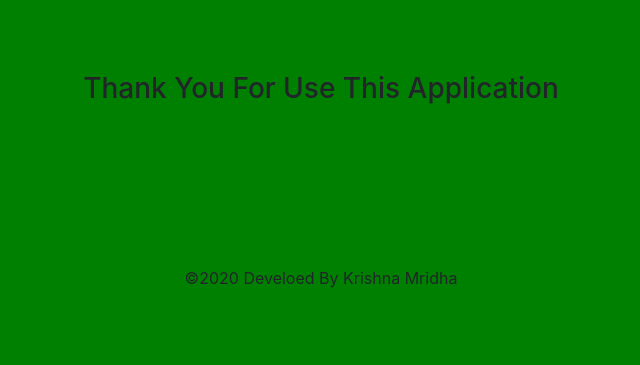
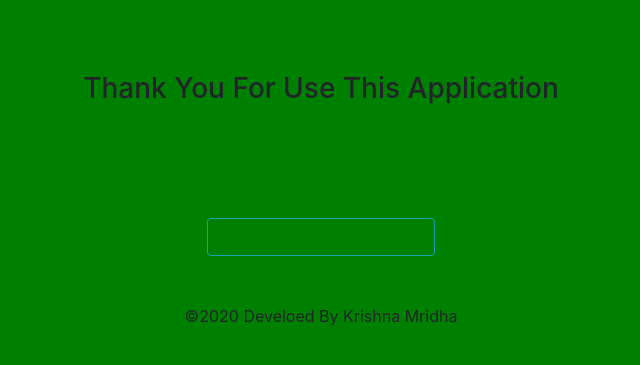
Before and after one commit to krishna-mridha/Employee_Salary_BasedOn_Job_Descriptions, a Flask app: template templates/result.html in a window 1280 px wide. Shown: the part 56-421 px from the top of the page, without its empty margins (319-959 px from the left). Run offline with Flask 2, Linux system fonts and the light colour scheme; the template is opened without the code that fills it, so the values that code supplies are empty; parts of the project's set-up code (start-up, migrations or seed data) failed here and were passed over; some libraries are stand-ins or nearby versions.

Commit message:
Update result.html

```diff
--- a/templates/result.html
+++ b/templates/result.html
@@ -41,7 +41,9 @@
         <h3>{{ prediction_text }}</h3>
         <br>
         <br>
-
+         <div class="container text-center">
+           <a href="/" class="btn btn-info" role="button">Click here to go main page</a>
+         </div>
         <br>
         <br>
         <p>©2020 Develoed By Krishna Mridha</p>
```
